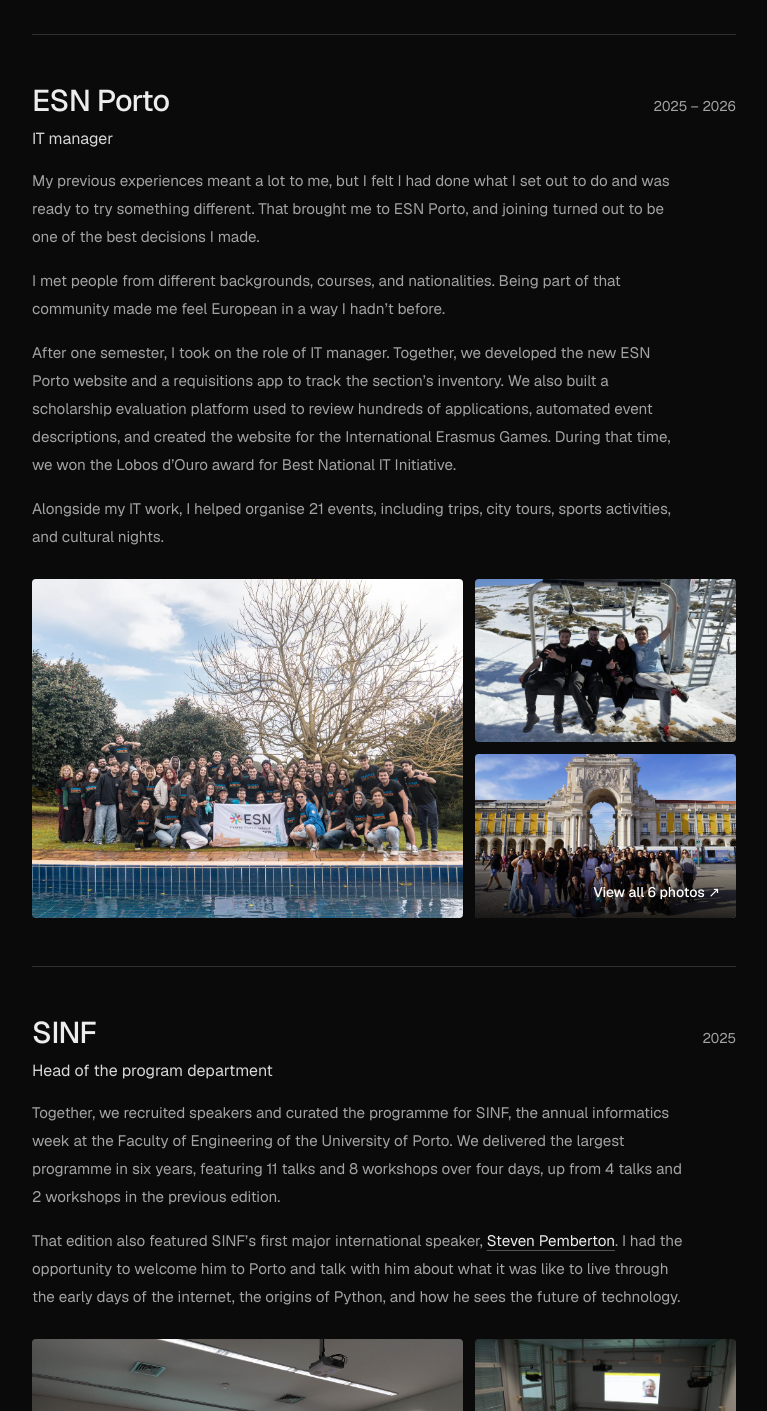
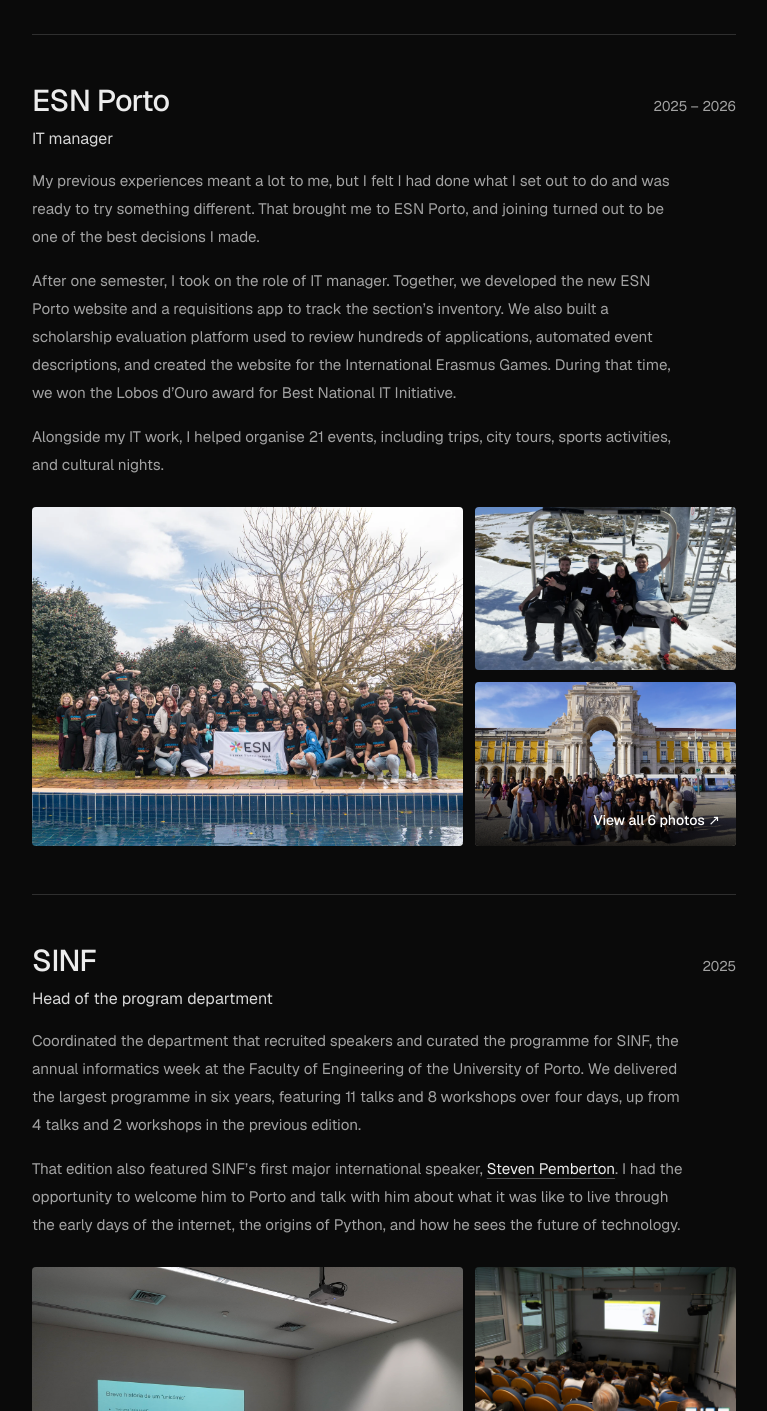
Before and after one commit to Adriano-7/portfolio, a Next.js app: page /about in a window 1280 px wide. Shown: the part 1545-2956 px from the top of the page, without its empty margins (256-1023 px from the left). Built offline with nearby package versions, Linux system fonts and the light colour scheme.

Commit message:
Updated CV

```diff
--- a/app/about/page.tsx
+++ b/app/about/page.tsx
@@ -32,7 +32,6 @@ const associations: Association[] = [
     text: (
       <>
         <p>My previous experiences meant a lot to me, but I felt I had done what I set out to do and was ready to try something different. That brought me to ESN Porto, and joining turned out to be one of the best decisions I made.</p>
-        <p>I met people from different backgrounds, courses, and nationalities. Being part of that community made me feel European in a way I hadn’t before.</p>
         <p>After one semester, I took on the role of IT manager. Together, we developed the new ESN Porto website and a requisitions app to track the section’s inventory. We also built a scholarship evaluation platform used to review hundreds of applications, automated event descriptions, and created the website for the International Erasmus Games. During that time, we won the Lobos d’Ouro award for Best National IT Initiative.</p>
         <p>Alongside my IT work, I helped organise 21 events, including trips, city tours, sports activities, and cultural nights.</p>
       </>
@@ -76,7 +75,7 @@ const associations: Association[] = [
     when: "2025",
     text: (
       <>
-        <p>Together, we recruited speakers and curated the programme for SINF, the annual informatics week at the Faculty of Engineering of the University of Porto. We delivered the largest programme in six years, featuring 11 talks and 8 workshops over four days, up from 4 talks and 2 workshops in the previous edition.</p>
+        <p>Coordinated the department that recruited speakers and curated the programme for SINF, the annual informatics week at the Faculty of Engineering of the University of Porto. We delivered the largest programme in six years, featuring 11 talks and 8 workshops over four days, up from 4 talks and 2 workshops in the previous edition.</p>
         <p>
           That edition also featured SINF’s first major international speaker,{" "}
           <a
--- a/content/projects/imbalance-synthetic-data.mdx
+++ b/content/projects/imbalance-synthetic-data.mdx
@@ -1,7 +1,7 @@
 ---
 slug: imbalance-synthetic-data
 title: Class imbalance vs synthetic tabular data
-tagline: An empirical study of how imbalance degrades CTGAN, TVAE, RTVAE, DDPM and SMOTE as data synthesisers.
+tagline: Investigated how imbalance degrades CTGAN, TVAE, RTVAE, DDPM and SMOTE as data synthesisers.
 year: 2025
 kind: Research paper
 tags: [Generative models, Tabular data, Imbalance]
--- a/content/projects/network-science.mdx
+++ b/content/projects/network-science.mdx
@@ -198,13 +198,3 @@ That silhouette needs reading carefully. A partition of 2,694 / 13 / 1 scores we
 />
 
 The GNNs won wherever there was a signal the classical algorithms had no way to reach, which on Cora and PubMed means the abstract word vectors, and lost everywhere that signal was missing. In role discovery the useful representation turned out to be a hand-computed graphlet vector, and it helped the GNNs about as much as it helped K-Means, which suggests the feature was doing the work in both pipelines.
-
-## Caveats
-
-The community-detection comparison is not like-for-like. The GNNs are semi-supervised, trained against the same labels the external metrics score them on, and are handed the number of communities; Louvain and label propagation infer both from topology alone. Their ARI gap on Cora would need an unsupervised GNN baseline before it could be read as the report reads it.
-
-Every qualitative analysis in the project runs on Cora. The community interpretation, the role fingerprints and the role-to-subject mapping all come from one 2,708-node citation graph, and citation networks are unusually well-behaved: homophilous, sparse, with features that were engineered to be predictive of the labels. How much of "purely structural methods discover semantically meaningful roles" survives on a graph that was not built that way is untested here.
-
-Role discovery has no ground truth, and internal metrics are not a substitute for one. Silhouette selects k and then scores the result, which rewards degenerate partitions; the Davies-Bouldin and Calinski-Harabasz columns agree with it, but they share the same bias toward well-separated outlier clusters.
-
-Link-prediction results are four-dataset means over graphs whose behaviour diverges strongly, and the standard deviations in the per-model figure are wider than most of the gaps those means are used to argue about. The report's own limitation stands too: single-objective training against a loss that correlates with AUC and not with MRR means the ranking numbers are partly an artefact of where early stopping happened to land.
--- a/content/projects/politeness-nlp.mdx
+++ b/content/projects/politeness-nlp.mdx
@@ -159,7 +159,3 @@ The best prompted result, Mistral few-shot at 0.74, is 18 points behind the fine
 />
 
 We cross-validated only the best configuration, given the cost, and redid the MLM pass independently inside every fold. Pre-training once over the full corpus and then splitting would have leaked validation text into the adapted weights.
-
-## Caveats
-
-92.4% matches the published benchmark, but I would not trust it for content moderation. The length shortcut, the 1.49 perplexity and the concentration of residual errors on the fuzziest boundary all suggest the model is good at recognising text three LLMs generated from a four-level prompt, which is narrower than recognising politeness. The impolite class looks more robust: 99% F1, and not a single impolite text called polite. Detecting the clearly offensive end is the part most likely to hold up on real data.
```
Also changed, not shown: 1 other file (tests, documents, lock files or other folders).
